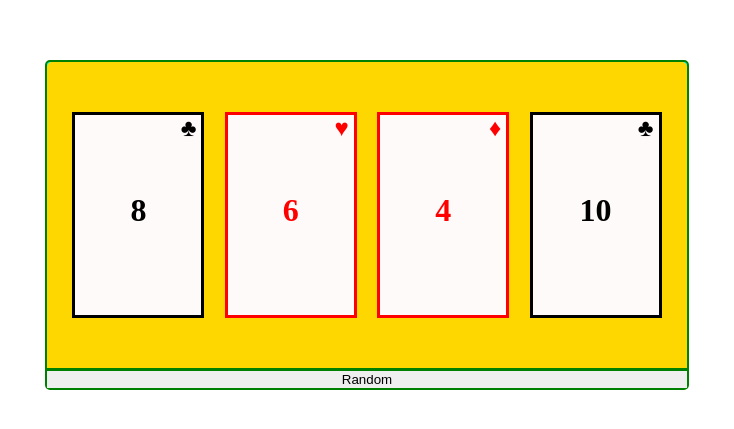
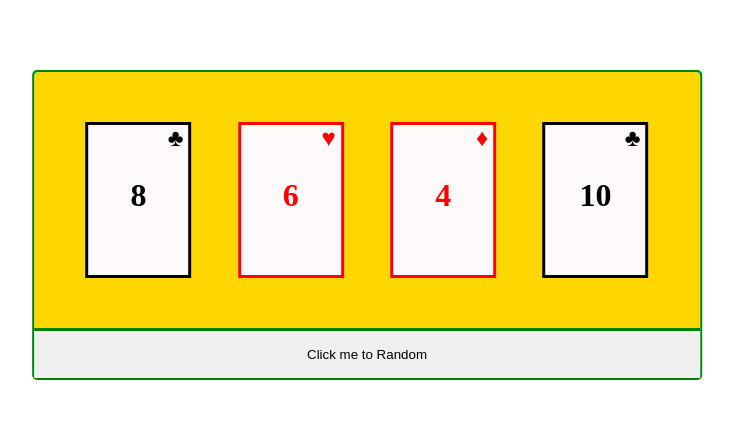
Before and after one commit to guymn/CAMT-S2023-960131--652110283-, a plain HTML site: page random-card.html in a window 1280 px wide. Shown: the part 175-604 px from the top of the page, without its empty margins (273-1007 px from the left). Drawn offline with Linux system fonts and the light colour scheme.

Commit message:
LAB6 Play with DOM2

```diff
--- a/random-card.html
+++ b/random-card.html
@@ -6,7 +6,7 @@
 
         .container {
             position: fixed;
-            width: 50%;
+            width: 52%;
             height: fit-content;
             background-color: aqua;
             top: 50%; left: 50%; transform: translate(-50%, -50%);
@@ -18,7 +18,6 @@
         .contain {
             display: flex;
             flex-direction: row;
-            height: 80%;
             background-color: gold;
             border-top-right-radius: 5px;
             border-top-left-radius: 5px;
@@ -26,25 +25,25 @@
             padding: 5px;
             padding-top: 50px;
             padding-bottom: 50px;
-
         }
         .card {
             position: relative;
-            width: 20%;
-            height: 200px;
+            width: 100px;
+            height: 150px;
             background-color: snow;
             justify-content: space-evenly;
             display: flex;
             flex-direction: column;
             border: 3px solid black;
-
+            overflow: hidden;
         }
         button {
             width: 100%;
-            height: 20%;
+            height: 50px;
             padding: auto;
             border: unset;
             border-top: 3px solid green;
+            overflow: hidden;
         }
         button:hover {
             background-color: rgba(209, 170, 170, 0.537);
@@ -68,23 +67,25 @@
 	<div class="container">
         <div class="contain">
             <div class="card">
-                <h2 id="type1"></h2>
-                <h1 id="num1"></h1>
+                <h2 class="cardType"></h2>
+                <h1 class="cardNumber"></h1>
             </div>
             <div class="card">
-                <h2 id="type2"></h2>
-                <h1 id="num2"></h1>
+                <h2 class="cardType"></h2>
+                <h1 class="cardNumber"></h1>
             </div>
             <div class="card">
-                <h2 id="type3"></h2>
-                <h1 id="num3"></h1>
+                <h2 class="cardType"></h2>
+                <h1 class="cardNumber"></h1>
             </div>
             <div class="card">
-                <h2 id="type4"></h2>
-                <h1 id="num4"></h1>
+                <h2 class="cardType"></h2>
+                <h1 class="cardNumber"></h1>
             </div>
         </div>
-        <button id="randomButton">Random</button>
+        <div>
+            <button id="randomButton">Click me to Random</button>
+        </div>
 
     </div>
 </body>
@@ -108,18 +109,12 @@ var CARD_TYPE = [{
                     type: '♠',
                     color: 'black'
                  }
-                ]
-var CARD_NUMBER = ['A', '2', '3', '4', '5', '6',' 7', '8', '9', '10', 'J', 'Q', 'K']
+                ];
+var CARD_NUMBER = ['A', '2', '3', '4', '5', '6',' 7', '8', '9', '10', 'J', 'Q', 'K'];
 const button = document.getElementById('randomButton');
-
-const listCardNum = ['num1','num2','num3','num4'];
-const listCardType = ['type1','type2','type3','type4'];
 
 const cards = document.getElementsByClassName('card');
 const numberOfCards = parseInt(cards.length);
-
-let heading = null;
-let typing = null;
 
 // random function
 // max: number > 0
@@ -129,28 +124,23 @@ function random(max) {
 }
 function randomButton() {
     for(let i = 0 ; i < numberOfCards;i++){
-        heading = document.getElementById(listCardNum[i]);
-        typing = document.getElementById(listCardType[i]);
-        let x = random(CARD_TYPE.length);
-        typing.textContent = CARD_TYPE[x].type;
-        typing.style.color = CARD_TYPE[x].color;
+        let heading = document.getElementsByClassName('cardNumber')[i];
+        let typing = document.getElementsByClassName('cardType')[i];
+        let randomType = CARD_TYPE[random(CARD_TYPE.length)];
+        let randomNumber = CARD_NUMBER[random(CARD_NUMBER.length)];
 
-        heading.textContent = CARD_NUMBER[random(CARD_NUMBER.length)];
-        heading.style.color = CARD_TYPE[x].color;
+        //set
+        typing.textContent = randomType.type;
+        typing.style.color = randomType.color;
 
         const borderCard = document.getElementsByClassName('card');
-        for (let j = 0; j < borderCard.length; j++) {
-            borderCard[i].style.borderColor =  CARD_TYPE[x].color;
-        }
+        borderCard[i].style.borderColor =  randomType.color;
+
+        heading.textContent = randomNumber;
+        heading.style.color = randomType.color;
     }
-
 }
 window.onload = randomButton;
 button.addEventListener('click', randomButton);
 
-
-
-
-
-
 </script>
```
